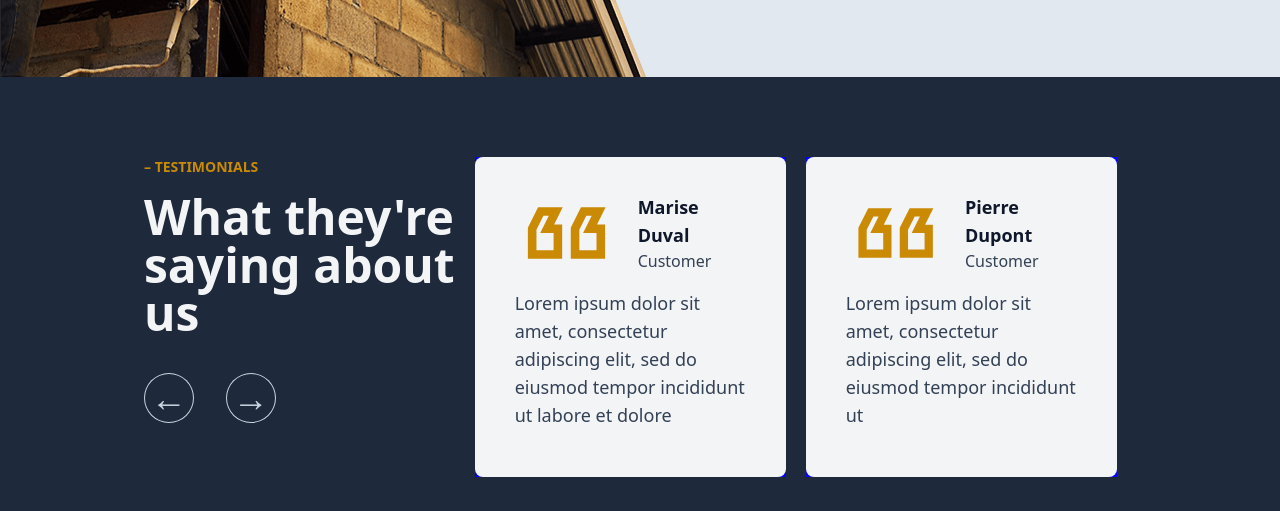
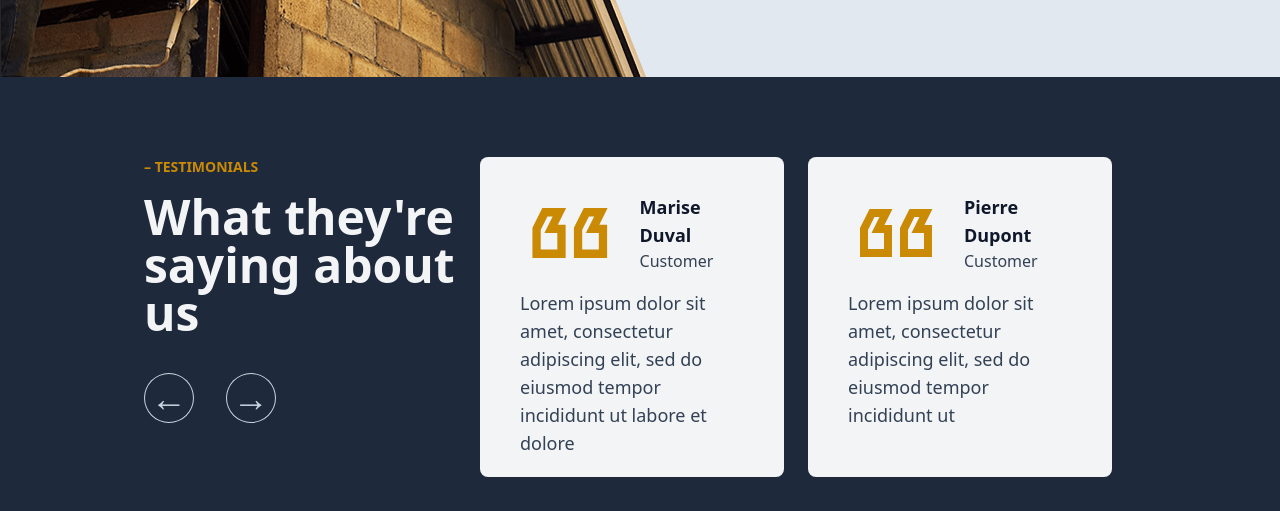
Before and after one commit to juliengrimault/monpetitcouvreur.github.io, a Gatsby site: page /index-new in a window 1280 px wide. Shown: the part 1955-2466 px from the top of the page. Built offline with nearby package versions, Linux system fonts and the light colour scheme; Gatsby itself is replaced by a stand-in of ours.

Commit message:
use react-multi-carousel instead of react-slick
React-slick was not behaving properly when running in prod and the carousel would have an infinite width.

```diff
--- a/package.json
+++ b/package.json
@@ -32,8 +32,7 @@
     "gatsby-transformer-sharp": "^5.13.1",
     "react": "^18.2.0",
     "react-dom": "^18.2.0",
-    "react-slick": "^0.30.2",
-    "slick-carousel": "^1.8.1",
+    "react-multi-carousel": "^2.8.5",
     "tailwind-merge": "^2.3.0"
   },
   "devDependencies": {
--- a/src/components/testimony-section.tsx
+++ b/src/components/testimony-section.tsx
@@ -1,37 +1,23 @@
 import Icon from '@mdi/react';
 import { mdiFormatQuoteOpenOutline } from '@mdi/js';
 import React, { useRef } from "react"
-import SectionLayout, { CenteredSection, SectionHeader} from './section-layout';
-import Slider from "react-slick";
-import "slick-carousel/slick/slick.css";
-import "slick-carousel/slick/slick-theme.css";
-import { title } from 'process';
+import { CenteredSection, SectionHeader} from './section-layout';
+import Carousel from "react-multi-carousel";
+import "react-multi-carousel/lib/styles.css";
 
 const TestimonySection = () => {
     const ref = useRef(null)
-    const settings = {
-        className: "w-full lg:w-8/12",
-        dots: false,
-        infinite: true,
-        slidesToShow: 2,
-        slidesToScroll: 1,
-        arrows: false,
-        autoplay: true,
-        autoplaySpeed: 3000,
-        responsive: [
-            {
-              breakpoint: 600,
-              settings: {
-                slidesToShow: 1,
-                slidesToScroll: 1,
-                infinite: true,
-                dots: false
-              }
-            },
-          ]
-      };
 
-
+    const responsive = {
+        large: {
+            breakpoint: { max: 3000, min: 600 },
+            items: 2,
+        },
+        small: {
+            breakpoint: { max: 600, min: 0 },
+            items: 1,
+        }
+    }
 
   return (
     <section className="bg-slate-800 text-gray-100">
@@ -40,16 +26,26 @@ const TestimonySection = () => {
                 <div className='lg:basis-4/12'>
                     <SectionHeader title="What they're saying about us" subtitle='– TESTIMONIALS'>
                         <div className='flex flex-row gap-8 lg:pt-5'>
-                            <Button text='&larr;' onClick={ () => ref.current?.slickPrev()  } />
-                            <Button text='&rarr;' onClick={ () => ref.current?.slickNext() } />
+                            <Button text='&larr;' onClick={ () => ref.current?.previous()  } />
+                            <Button text='&rarr;' onClick={ () => ref.current?.next() } />
                         </div>
                     </SectionHeader>
                 </div>
-                <Slider ref={ ref } {...settings}>
+                <Carousel ref={ ref }
+                 className="w-full lg:w-8/12"
+                 responsive={responsive}
+                 partialVisible={true}
+                 infinite={true}
+                 autoPlay={true}
+                 autoPlaySpeed={3000}
+                 arrows={false}
+                 containerClass="carousel-container"
+                 itemClass="carousel-item"
+                >
                 {
                     testimonies.map((t, idx) => <TestimonyTile key={idx} {...t} />)
                 }
-                </Slider>
+                </Carousel>
             </div>
          </CenteredSection>
     </section>
@@ -95,7 +91,7 @@ interface Testimony {
 const TestimonyTile = (props: Testimony) => {
     return (
         // this works in conjuction with the globall.css where we style the react-slick slider's div
-        <div className='bg-gray-100 pt-5 pb-5 px-10 rounded-lg h-full'>
+        <div className='bg-gray-100 pt-5 pb-5 px-10 me-4 rounded-lg h-full lg:me-6 lg:ms-0'>
             <div className='flex flex-row gap-5 items-center'>
                 <Icon path={mdiFormatQuoteOpenOutline} className='fill-yellow-600' color='' size='7rem' />
                 <div className='flex flex-col'>
--- a/src/styles/global.css
+++ b/src/styles/global.css
@@ -1,20 +1,3 @@
 @tailwind base;
 @tailwind components;
 @tailwind utilities;
-
-.slick-track
-{
-    display: flex !important;
-}
-
-.slick-slide
-{
-    height: inherit !important;
-    padding-right: 1.25rem;
-}
-
-.slick-slide > div {
-    height: 100%;
-    border: 1px re;
-    background-color: blue;
-}
```
Also changed, not shown: 1 other file.
